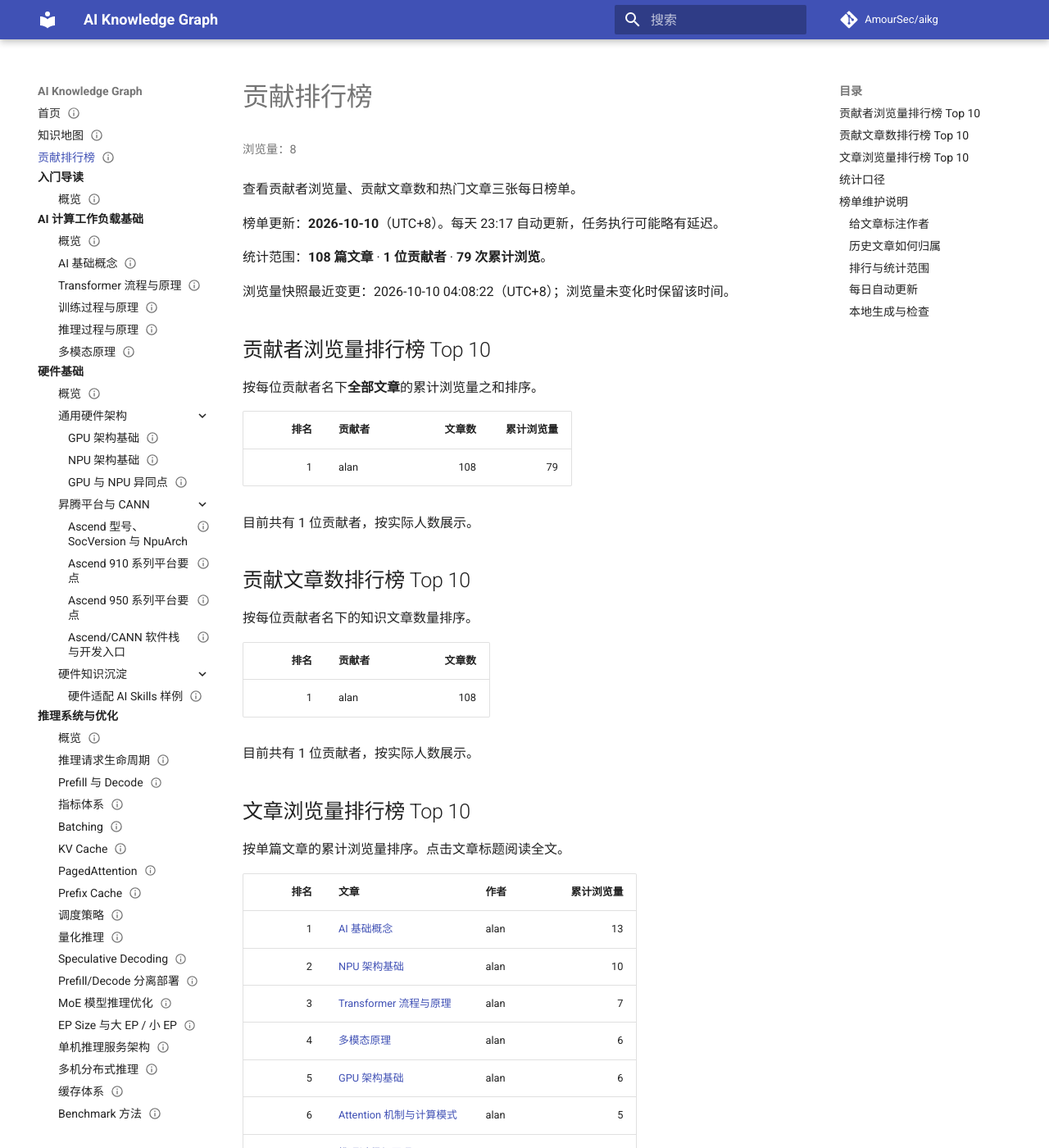
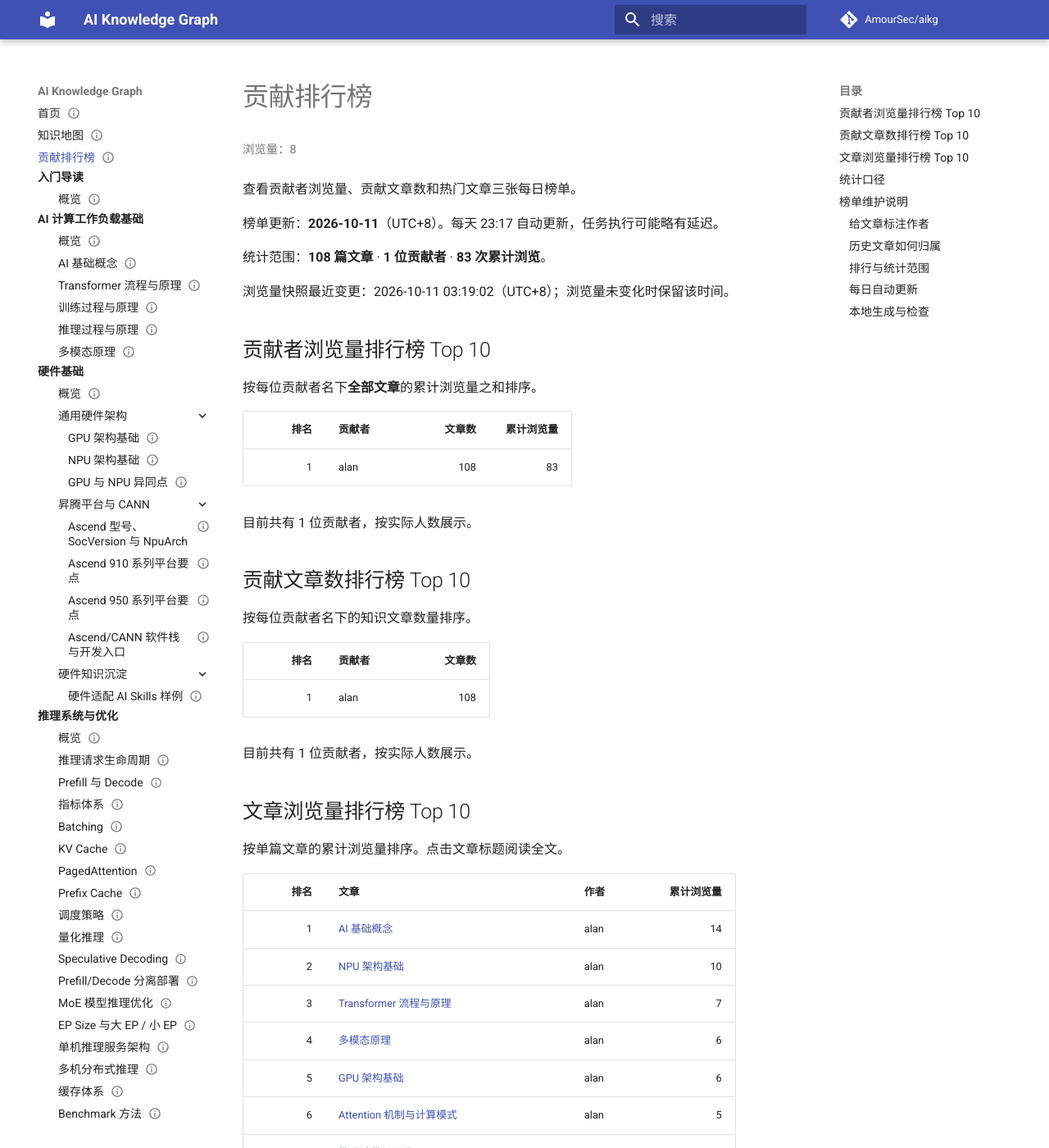
Before and after one commit to AmourSec/aikg, an MkDocs documentation site: the page built from docs/contribution-leaderboard.md, in a window 1280 px wide and 1400 px high. Shown: the whole window at 82% size. Built offline with MkDocs 1.6.1 and Material for MkDocs 9.7.7, drawn with Linux system fonts in a browser that asks for light colours; comment, search, counter and statistics services are not loaded; some of the changed text lies outside the part shown.

Commit message:
chore: update page views and contribution leaderboard [skip ci]

```diff
--- a/docs/assets/data/pageviews.json
+++ b/docs/assets/data/pageviews.json
@@ -1,26 +1,26 @@
 {
   "schema_version": 1,
-  "updated_at": "2026-10-10T04:08:22+08:00",
+  "updated_at": "2026-10-11T03:19:02+08:00",
   "pages": {
     "/": 1,
     "/02-ai-workloads/ai-fundamentals/": 5,
-    "/aikg/": 78,
+    "/aikg/": 81,
     "/aikg/01-getting-started/": 12,
     "/aikg/02-ai-workloads/": 10,
-    "/aikg/02-ai-workloads/ai-fundamentals/": 8,
+    "/aikg/02-ai-workloads/ai-fundamentals/": 9,
     "/aikg/02-ai-workloads/inference-primer/": 3,
     "/aikg/02-ai-workloads/multimodal-primer/": 6,
-    "/aikg/02-ai-workloads/training-primer/": 2,
+    "/aikg/02-ai-workloads/training-primer/": 3,
     "/aikg/02-ai-workloads/transformer/": 7,
     "/aikg/03-inference-systems/": 1,
     "/aikg/03-inference-systems/benchmark-methodology/": 1,
-    "/aikg/03-inference-systems/kv-cache/": 1,
+    "/aikg/03-inference-systems/kv-cache/": 2,
     "/aikg/03-inference-systems/prefill-decode-disaggregation/": 1,
     "/aikg/03-inference-systems/prefill-decode/": 2,
     "/aikg/03-inference-systems/request-lifecycle/": 1,
     "/aikg/03-inference-systems/speculative-decoding/": 2,
     "/aikg/04-training-systems/": 1,
-    "/aikg/04-training-systems/evaluation-validation-checkpoint-selection/": 2,
+    "/aikg/04-training-systems/evaluation-validation-checkpoint-selection/": 3,
     "/aikg/04-training-systems/flux-kernel-fusion/": 1,
     "/aikg/04-training-systems/hybrid-parallelism-composition/": 1,
     "/aikg/04-training-systems/muon-optimizer/": 1,
--- a/docs/contribution-leaderboard.md
+++ b/docs/contribution-leaderboard.md
@@ -4,7 +4,7 @@ description: 每日更新的贡献者浏览量、贡献文章数和文章浏览
 status: reviewed
 owner: maintainers
 license: CC-BY-4.0
-updated: 2026-10-10
+updated: 2026-10-11
 ---
 
 # 贡献排行榜
@@ -13,11 +13,11 @@ updated: 2026-10-10
 
 查看贡献者浏览量、贡献文章数和热门文章三张每日榜单。
 
-榜单更新：**2026-10-10**（UTC+8）。每天 23:17 自动更新，任务执行可能略有延迟。
+榜单更新：**2026-10-11**（UTC+8）。每天 23:17 自动更新，任务执行可能略有延迟。
 
-统计范围：**108 篇文章** · **1 位贡献者** · **79 次累计浏览**。
+统计范围：**108 篇文章** · **1 位贡献者** · **83 次累计浏览**。
 
-浏览量快照最近变更：2026-10-10 04:08:22（UTC+8）；浏览量未变化时保留该时间。
+浏览量快照最近变更：2026-10-11 03:19:02（UTC+8）；浏览量未变化时保留该时间。
 
 ## 贡献者浏览量排行榜 Top 10
 
@@ -25,7 +25,7 @@ updated: 2026-10-10
 
 | 排名 | 贡献者 | 文章数 | 累计浏览量 |
 | ---: | --- | ---: | ---: |
-| 1 | alan | 108 | 79 |
+| 1 | alan | 108 | 83 |
 
 目前共有 1 位贡献者，按实际人数展示。
 
@@ -45,16 +45,16 @@ updated: 2026-10-10
 
 | 排名 | 文章 | 作者 | 累计浏览量 |
 | ---: | --- | --- | ---: |
-| 1 | [AI 基础概念](02-ai-workloads/ai-fundamentals.md) | alan | 13 |
+| 1 | [AI 基础概念](02-ai-workloads/ai-fundamentals.md) | alan | 14 |
 | 2 | [NPU 架构基础](12-hardware-basics/npu-basics.md) | alan | 10 |
 | 3 | [Transformer 流程与原理](02-ai-workloads/transformer.md) | alan | 7 |
 | 4 | [多模态原理](02-ai-workloads/multimodal-primer.md) | alan | 6 |
 | 5 | [GPU 架构基础](12-hardware-basics/gpu-architecture-basics.md) | alan | 6 |
 | 6 | [Attention 机制与计算模式](05-kernels-compilers/attention-computation-patterns.md) | alan | 5 |
 | 7 | [推理过程与原理](02-ai-workloads/inference-primer.md) | alan | 3 |
-| 8 | [Ascend 950 系列平台要点](12-hardware-basics/ascend-950-series.md) | alan | 3 |
-| 9 | [训练过程与原理](02-ai-workloads/training-primer.md) | alan | 2 |
-| 10 | [Prefill 与 Decode](03-inference-systems/prefill-decode.md) | alan | 2 |
+| 8 | [训练过程与原理](02-ai-workloads/training-primer.md) | alan | 3 |
+| 9 | [Evaluation、Validation 与 Checkpoint Selection](04-training-systems/evaluation-validation-checkpoint-selection.md) | alan | 3 |
+| 10 | [Ascend 950 系列平台要点](12-hardware-basics/ascend-950-series.md) | alan | 3 |
 
 ## 统计口径
 
```
